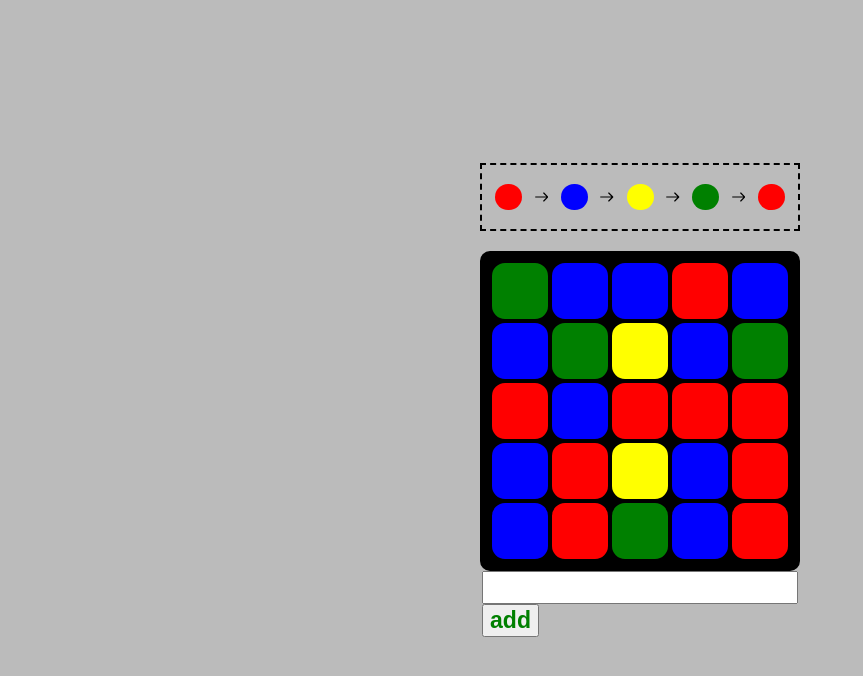
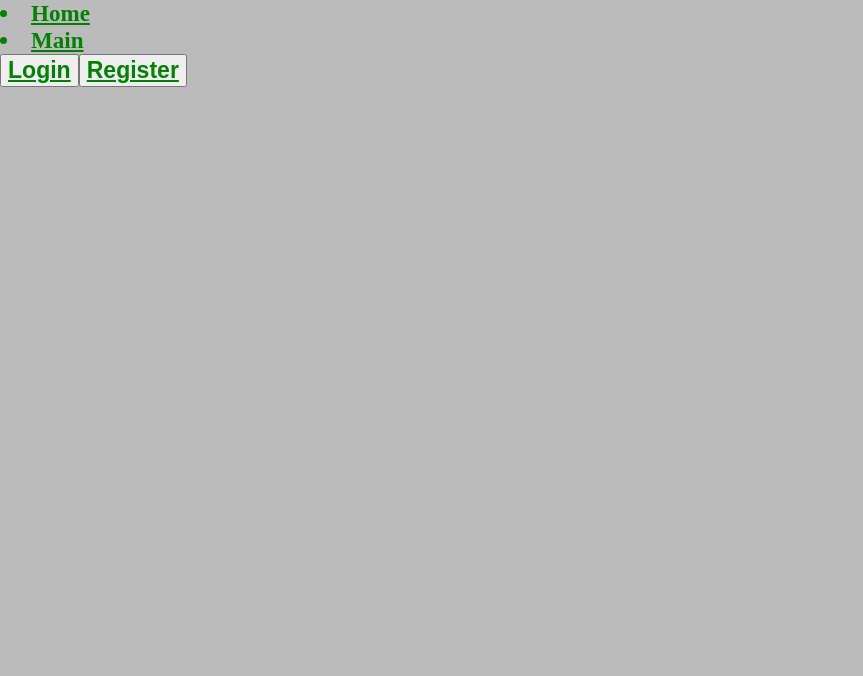
Before and after one commit to jjplaza-dev/Color_Match, a React (Vite) app: page / in a window 1280 px wide. Shown: the top 676 px of the page, without its empty margins (0-863 px from the left). Built offline with nearby package versions, Linux system fonts and the light colour scheme.

Commit message:
added react router and pages

```diff
--- a/package.json
+++ b/package.json
@@ -12,6 +12,7 @@
   "dependencies": {
     "react": "^18.3.1",
     "react-dom": "^18.3.1",
+    "react-router-dom": "^7.0.1",
     "uuid": "^11.0.3"
   },
   "devDependencies": {
--- a/src/App.jsx
+++ b/src/App.jsx
@@ -1,10 +1,27 @@
+import { Route, Routes } from "react-router-dom";
 import "./App.css";
 import MainContent from "./Main/MainContent";
+import LoginPage from "./Pages/LoginPage";
+import RegisterPage from "./Pages/RegisterPage";
 
 function App() {
   return (
     <>
-      <MainContent />
+      <nav>
+        <ui>
+          <li>
+            <a href="/">Home</a>
+          </li>
+          <li>
+            <a href="/main">Main</a>
+          </li>
+        </ui>
+      </nav>
+      <Routes>
+        <Route path="/" element={<LoginPage />}></Route>
+        <Route path="/main" element={<MainContent />}></Route>
+        <Route path="/register" element={<RegisterPage />}></Route>
+      </Routes>
     </>
   );
 }
--- a/src/Main/MainContent.jsx
+++ b/src/Main/MainContent.jsx
@@ -102,6 +102,9 @@ function MainContent() {
           <input onChange={updateOutput} id="inputHere" />
           <p id="outputHere">{output}</p>
           <button onClick={addInput}>add</button>
+          <button>
+            <a href="/main">Reset</a>
+          </button>
 
           <div>{outputArr}</div>
         </div>
--- /dev/null
+++ b/src/Pages/LoginPage.jsx
@@ -0,0 +1,17 @@
+import React from "react";
+import styles from "./LoginPage.module.css";
+
+function LoginPage() {
+  return (
+    <div>
+      <button style={styles.loginBtn}>
+        <a href="/main">Login</a>
+      </button>
+      <button style={styles.registerBtn}>
+        <a href="/register">Register</a>
+      </button>
+    </div>
+  );
+}
+
+export default LoginPage;
--- /dev/null
+++ b/src/Pages/RegisterPage.jsx
@@ -0,0 +1,12 @@
+import React from "react";
+
+function RegisterPage() {
+  return (
+    <>
+      <a href="/">already have an account?</a>
+      <button>Register</button>
+    </>
+  );
+}
+
+export default RegisterPage;
--- a/src/main.jsx
+++ b/src/main.jsx
@@ -2,9 +2,12 @@ import { StrictMode } from "react";
 import { createRoot } from "react-dom/client";
 import "./index.css";
 import App from "./App.jsx";
+import { BrowserRouter } from "react-router-dom";
 
 createRoot(document.getElementById("root")).render(
   <StrictMode>
-    <App />
+    <BrowserRouter>
+      <App />
+    </BrowserRouter>
   </StrictMode>
 );
```
Also changed, not shown: src/Components/ColorQueue.module.css (+13 -3 lines), src/Pages/LoginPage.module.css (added), src/Pages/RegisterPage.module.css (added), 1 other file (tests, documents, lock files or other folders).
